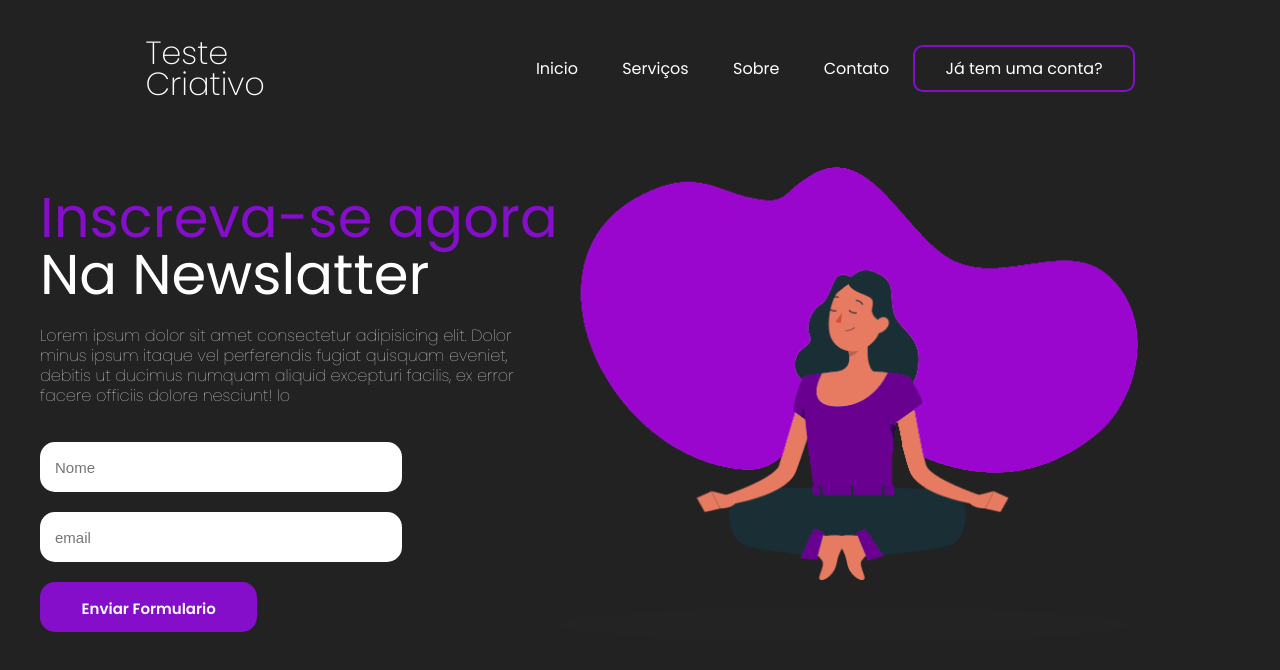
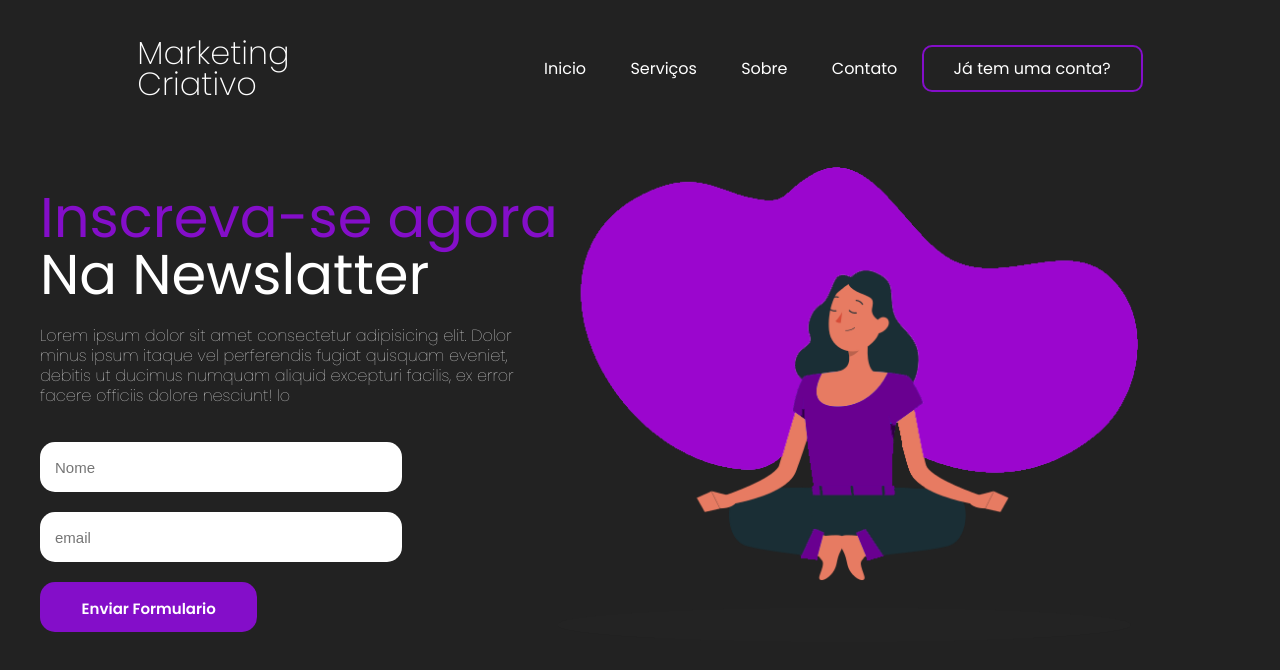
Before and after one commit to GustavoSanBar/LANDING-PAGE-COM-HTML-E-CSS, a plain HTML site: page index.html in a window 1280 px wide. Drawn offline with Linux system fonts and the light colour scheme.

Commit message:
Correção

```diff
--- a/index.html
+++ b/index.html
@@ -11,7 +11,7 @@
 <body>
     <header>
         <div id="title">
-            <h1>Teste</h1>
+            <h1>Marketing</h1>
             <h1>Criativo</h1>
         </div>
             <ul>
```
